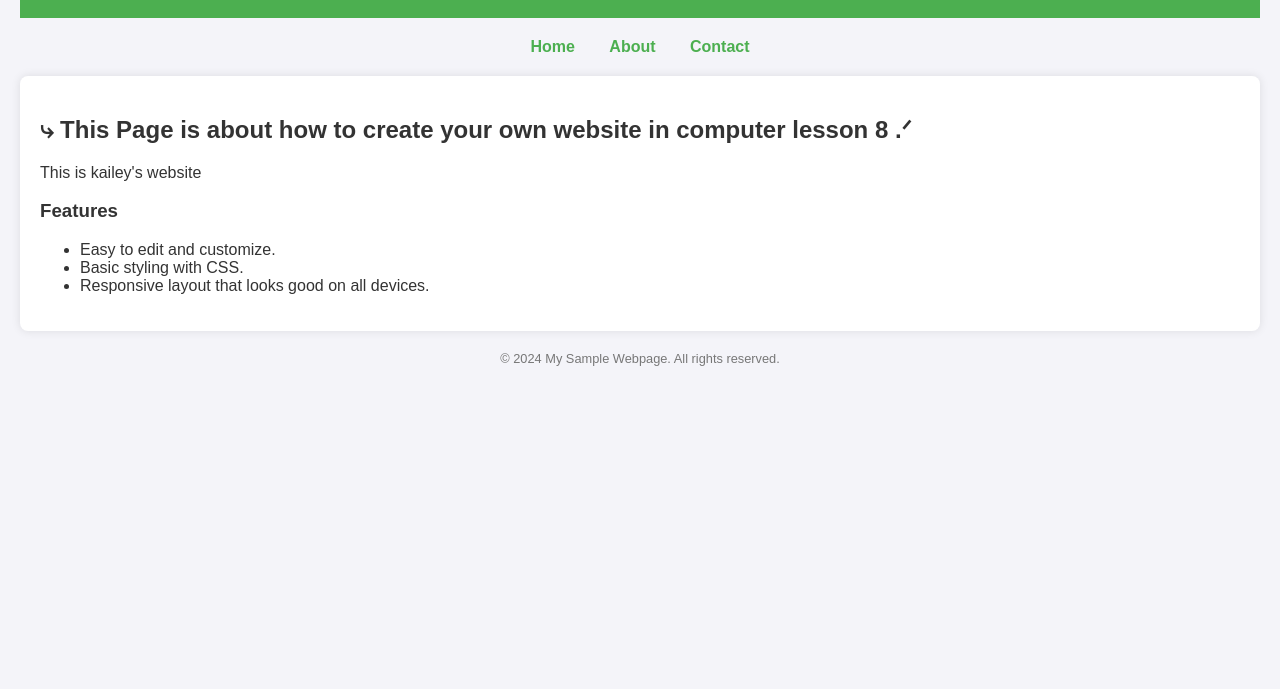
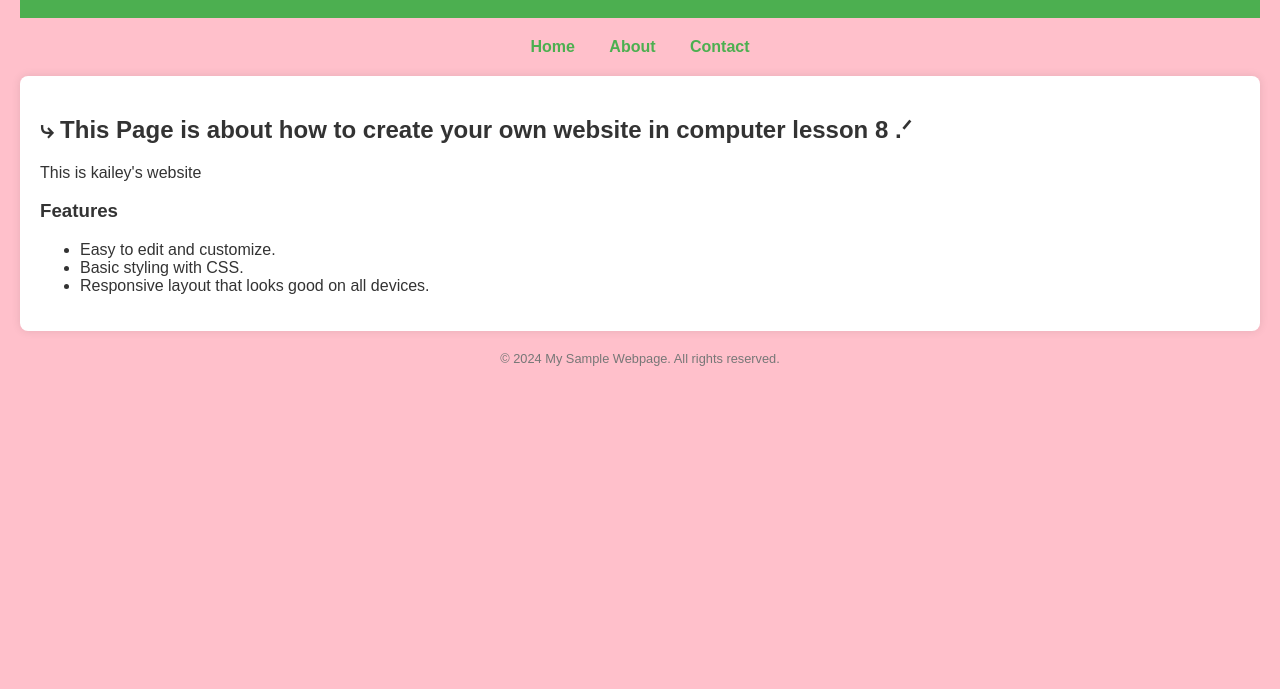
Before and after one commit to mariakikiam/-Kikiam, a plain HTML site: page index.html in a window 1280 px wide. Shown: the part 111-800 px from the top of the page. Drawn offline with Linux system fonts and the light colour scheme.

Commit message:
Update index.html

```diff
--- a/index.html
+++ b/index.html
@@ -8,7 +8,7 @@
     <style>
         body {
             font-family: Arial, sans-serif;
-            background-color: #f4f4f9;
+            background-color: #FFC0CB;
             margin: 0;
             padding: 20px;
             color: #333;
```
